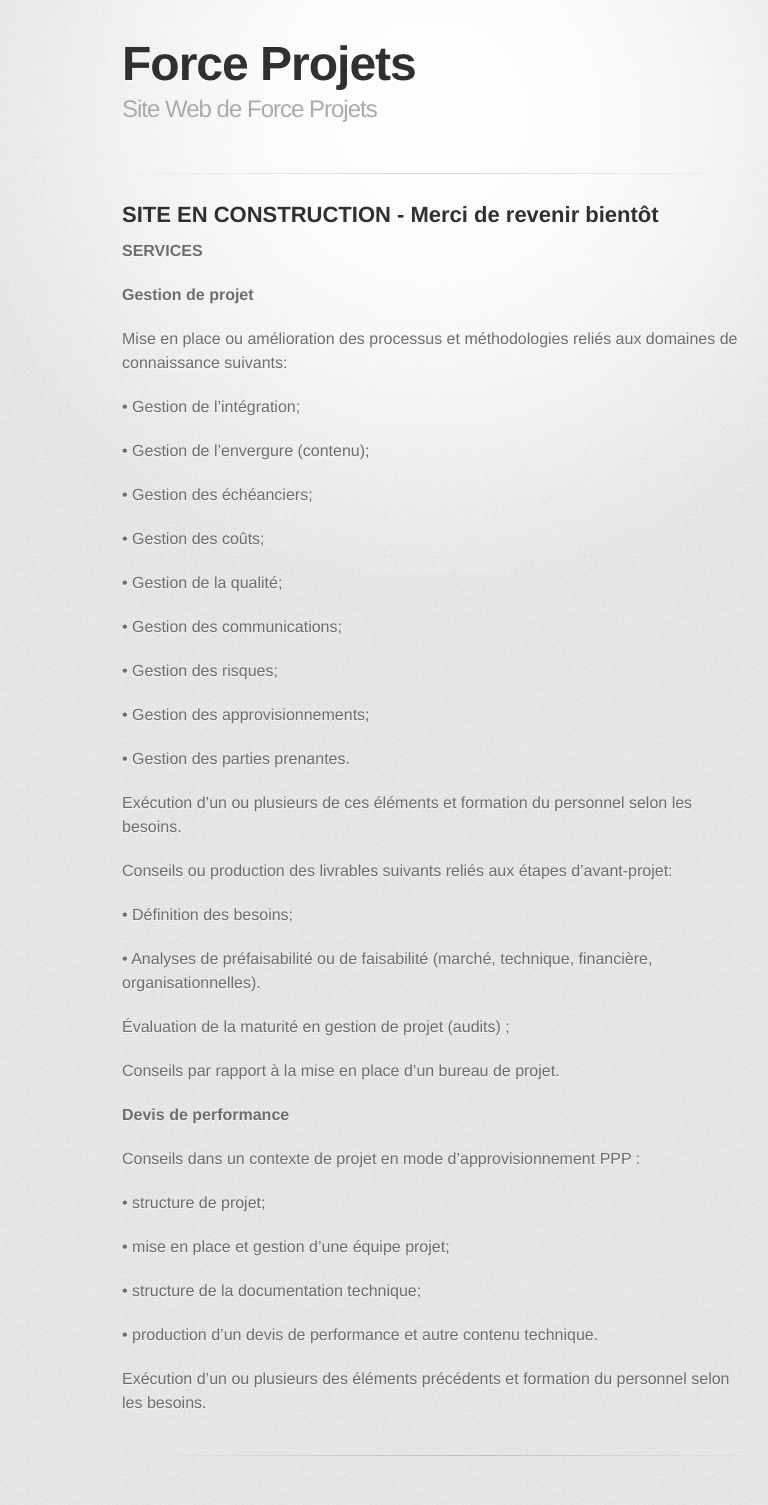
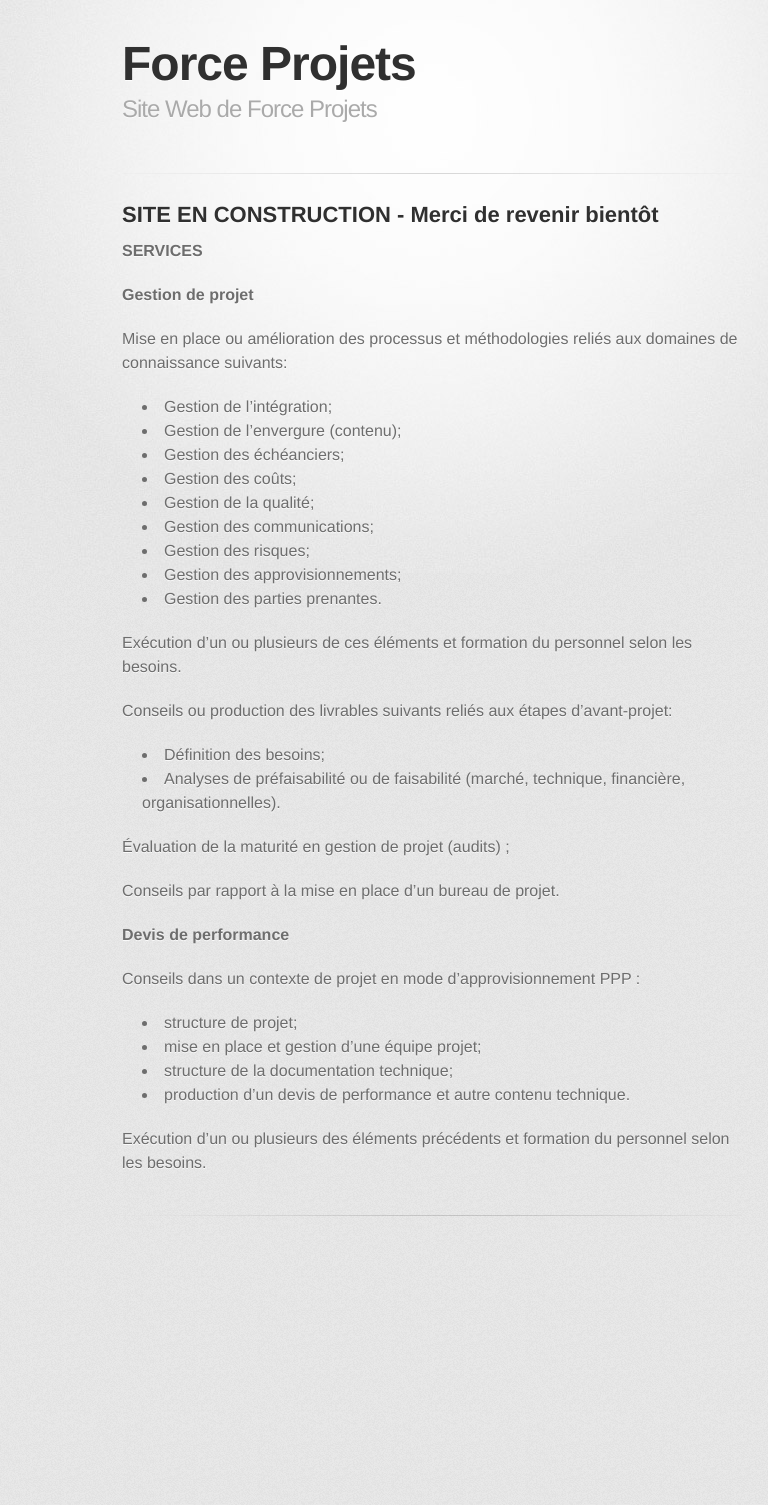
Before and after one commit to forceprojets/forceprojets.github.io, a Jekyll site: the page built from index.md, in a window 1280 px wide. Shown: the whole page, without its empty margins (208-976 px from the left). Built offline with Jekyll 4.4.1, drawn with Linux system fonts in a browser that asks for light colours; some web fonts are replaced; Markdown is read by kramdown in place of the engine named in the settings; after the commit the page ends 1265 px from its top, so only the background shows below that.

Commit message:
Introduit listes

```diff
--- a/index.md
+++ b/index.md
@@ -12,31 +12,22 @@
 
 Mise en place ou amélioration des processus et méthodologies reliés aux domaines de connaissance suivants:
 
-•	Gestion de l’intégration;
-
-•	Gestion de l’envergure (contenu);
-
-•	Gestion des échéanciers;
-
-•	Gestion des coûts;
-
-•	Gestion de la qualité;
-
-•	Gestion des communications;
-
-•	Gestion des risques;
-
-•	Gestion des approvisionnements;
-
-•	Gestion des parties prenantes.
+- Gestion de l’intégration;
+- Gestion de l’envergure (contenu);
+- Gestion des échéanciers;
+- Gestion des coûts;
+- Gestion de la qualité;
+- Gestion des communications;
+- Gestion des risques;
+- Gestion des approvisionnements;
+- Gestion des parties prenantes.
 
 Exécution d’un ou plusieurs de ces éléments et formation du personnel selon les besoins.
 
 Conseils ou production des livrables suivants reliés aux étapes d’avant-projet:
 
-•	Définition des besoins;
-
-•	Analyses de préfaisabilité ou de faisabilité (marché, technique, financière, organisationnelles).
+- Définition des besoins;
+- Analyses de préfaisabilité ou de faisabilité (marché, technique, financière, organisationnelles).
 
 Évaluation de la maturité en gestion de projet  (audits) ;
 
@@ -46,12 +37,9 @@
 
 Conseils dans un contexte de projet en mode d’approvisionnement PPP :
 
-•	structure de projet;
-
-•	mise en place et gestion d’une équipe projet;
-
-•	structure de la documentation technique;
-
-•	production d’un devis de performance et autre contenu technique.
+- structure de projet;
+- mise en place et gestion d’une équipe projet;
+- structure de la documentation technique;
+- production d’un devis de performance et autre contenu technique.
 
 Exécution d’un ou plusieurs des éléments précédents et formation du personnel selon les besoins.
```
